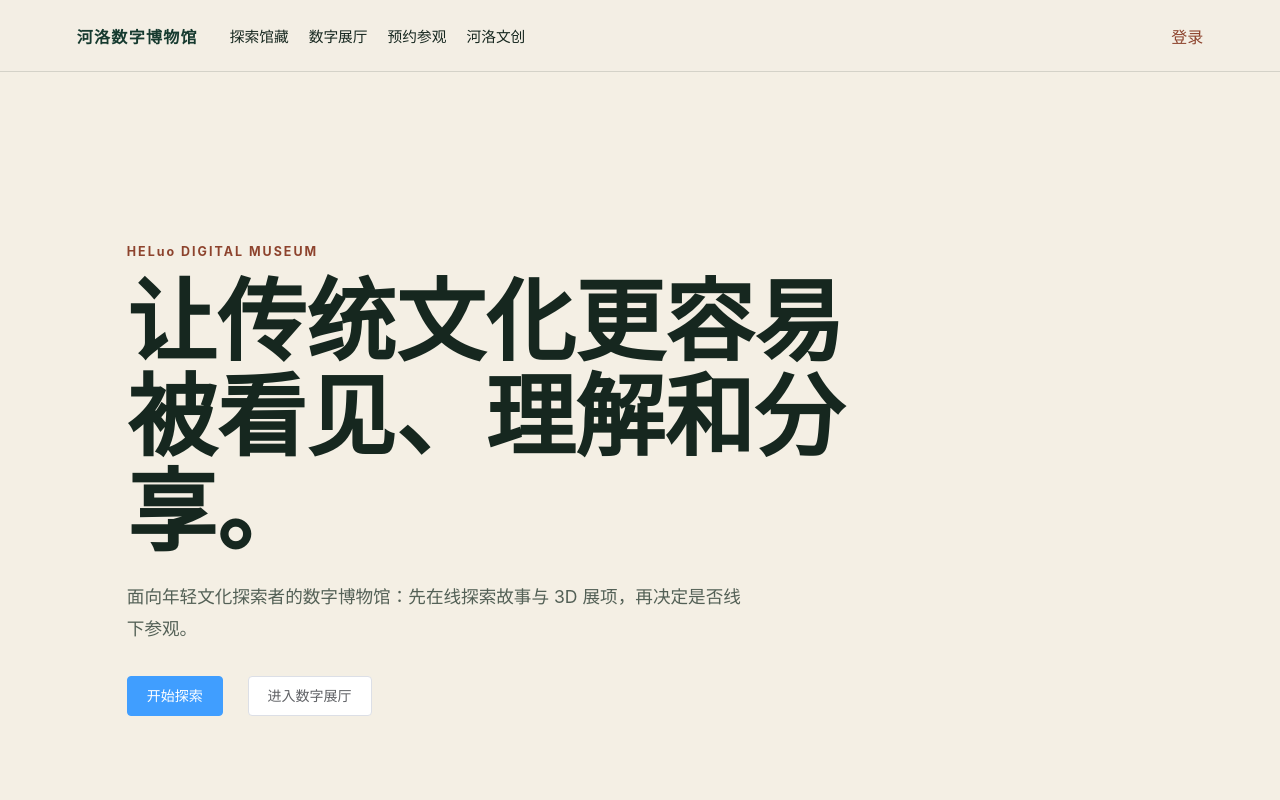
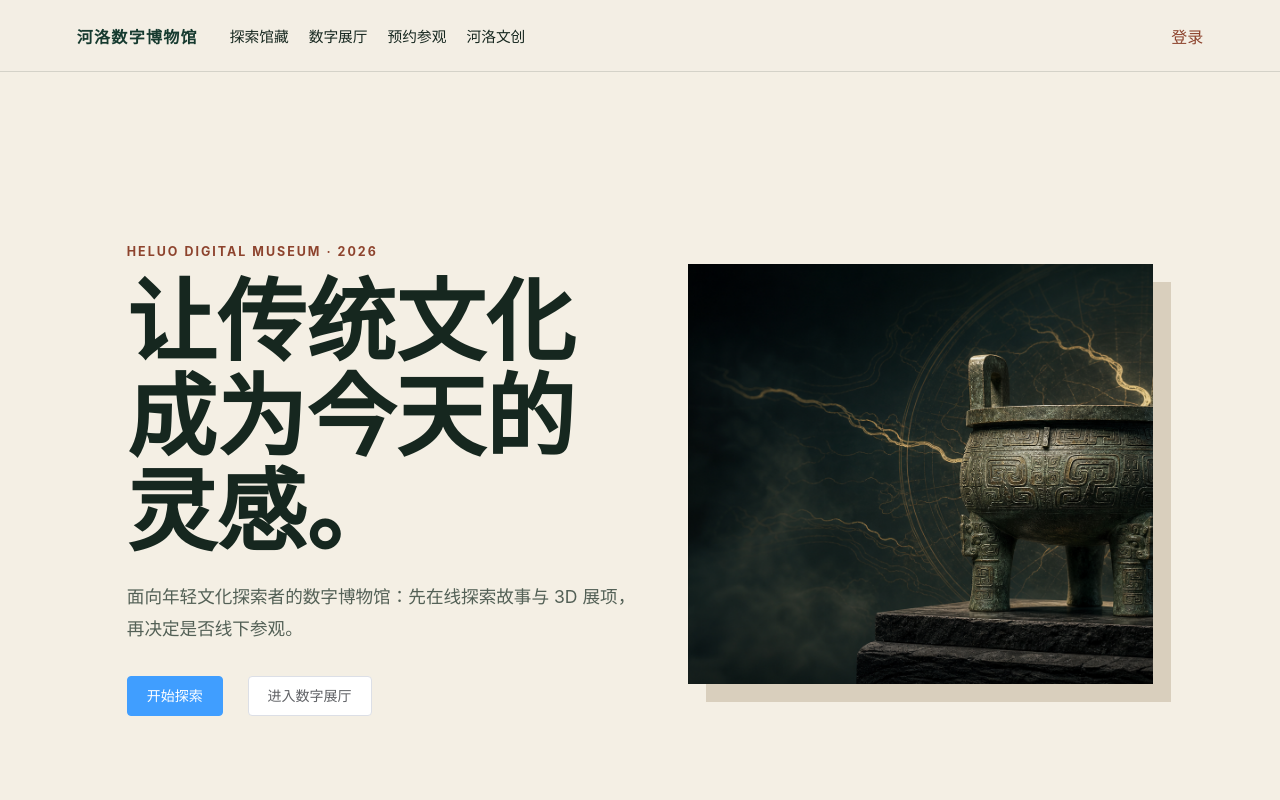
Before and after one commit to diandian-dev-arch/heluo-digital-museum, a Vue app in the folder frontend/: page / in a window 1280 px wide. Shown: the top 800 px of the page. Built offline with nearby package versions, Linux system fonts and the light colour scheme.

Commit message:
feat: add museum visual home page

```diff
--- a/frontend/src/assets/main.css
+++ b/frontend/src/assets/main.css
@@ -35,3 +35,7 @@ h2 { font-family: Georgia, "Songti SC", serif; }
 .placeholder-page { margin-top: 5rem; max-width: 680px; }
 .placeholder-page .el-alert { margin: 2rem 0; }
 @media (max-width: 720px) { .site-header { gap: 1rem; padding: 0 1rem; } nav { display: none; } .el-main { padding: 0 1rem 3rem; } .hero { padding: 5rem 0 3rem; } .feature-grid { grid-template-columns: 1fr; } }
+.hero--visual { display:grid; grid-template-columns:minmax(0,1.05fr) minmax(300px,.95fr); align-items:center; gap:3rem; max-width:none; }
+.hero-copy-block { max-width:680px; }
+.hero-image { width:100%; min-height:420px; object-fit:cover; box-shadow:18px 18px 0 #d9cfbd; }
+@media (max-width:720px) { .hero--visual { grid-template-columns:1fr; gap:2rem; } .hero-image { min-height:280px; box-shadow:10px 10px 0 #d9cfbd; } }
--- a/frontend/src/views/HomeView.vue
+++ b/frontend/src/views/HomeView.vue
@@ -1,34 +1,11 @@
 <script setup lang="ts">
+import heroImage from '../assets/bronze-ding-home-hero.png'
 </script>
 
 <template>
-  <section class="hero">
-    <p class="eyebrow">HELuo DIGITAL MUSEUM</p>
-    <h1>让传统文化更容易被看见、理解和分享。</h1>
-    <p class="hero-copy">
-      面向年轻文化探索者的数字博物馆：先在线探索故事与 3D 展项，再决定是否线下参观。
-    </p>
-    <div class="hero-actions">
-      <el-button type="primary" size="large" tag="RouterLink" to="/explore">开始探索</el-button>
-      <el-button size="large" tag="RouterLink" to="/exhibits">进入数字展厅</el-button>
-    </div>
+  <section class="hero hero--visual">
+    <div class="hero-copy-block"><p class="eyebrow">HELUO DIGITAL MUSEUM · 2026</p><h1>让传统文化<br />成为今天的灵感。</h1><p class="hero-copy">面向年轻文化探索者的数字博物馆：先在线探索故事与 3D 展项，再决定是否线下参观。</p><div class="hero-actions"><el-button type="primary" size="large" tag="RouterLink" to="/explore">开始探索</el-button><el-button size="large" tag="RouterLink" to="/exhibits">进入数字展厅</el-button></div></div>
+    <img class="hero-image" :src="heroImage" alt="项目组自主创作的青铜鼎数字展项概念图" />
   </section>
-
-  <section class="feature-grid" aria-label="核心体验">
-    <article>
-      <p class="feature-index">01</p>
-      <h2>故事化馆藏</h2>
-      <p>通过主题、文物和文章建立易理解的文化探索路径。</p>
-    </article>
-    <article>
-      <p class="feature-index">02</p>
-      <h2>互动 3D 展项</h2>
-      <p>加载自主创作的模型，支持旋转、缩放与展项说明。</p>
-    </article>
-    <article>
-      <p class="feature-index">03</p>
-      <h2>线上线下联动</h2>
-      <p>探索后预约参观，继续收藏有文化故事的原创文创。</p>
-    </article>
-  </section>
+  <section class="feature-grid" aria-label="核心体验"><article><p class="feature-index">01</p><h2>故事化馆藏</h2><p>通过主题、文物和文章建立易理解的文化探索路径。</p></article><article><p class="feature-index">02</p><h2>互动 3D 展项</h2><p>加载自主创作的模型，支持旋转、缩放与展项说明。</p></article><article><p class="feature-index">03</p><h2>线上线下联动</h2><p>探索后预约参观，继续收藏有文化故事的原创文创。</p></article></section>
 </template>
```
Also changed, not shown: frontend/src/assets/bronze-ding-home-hero.png (added).
